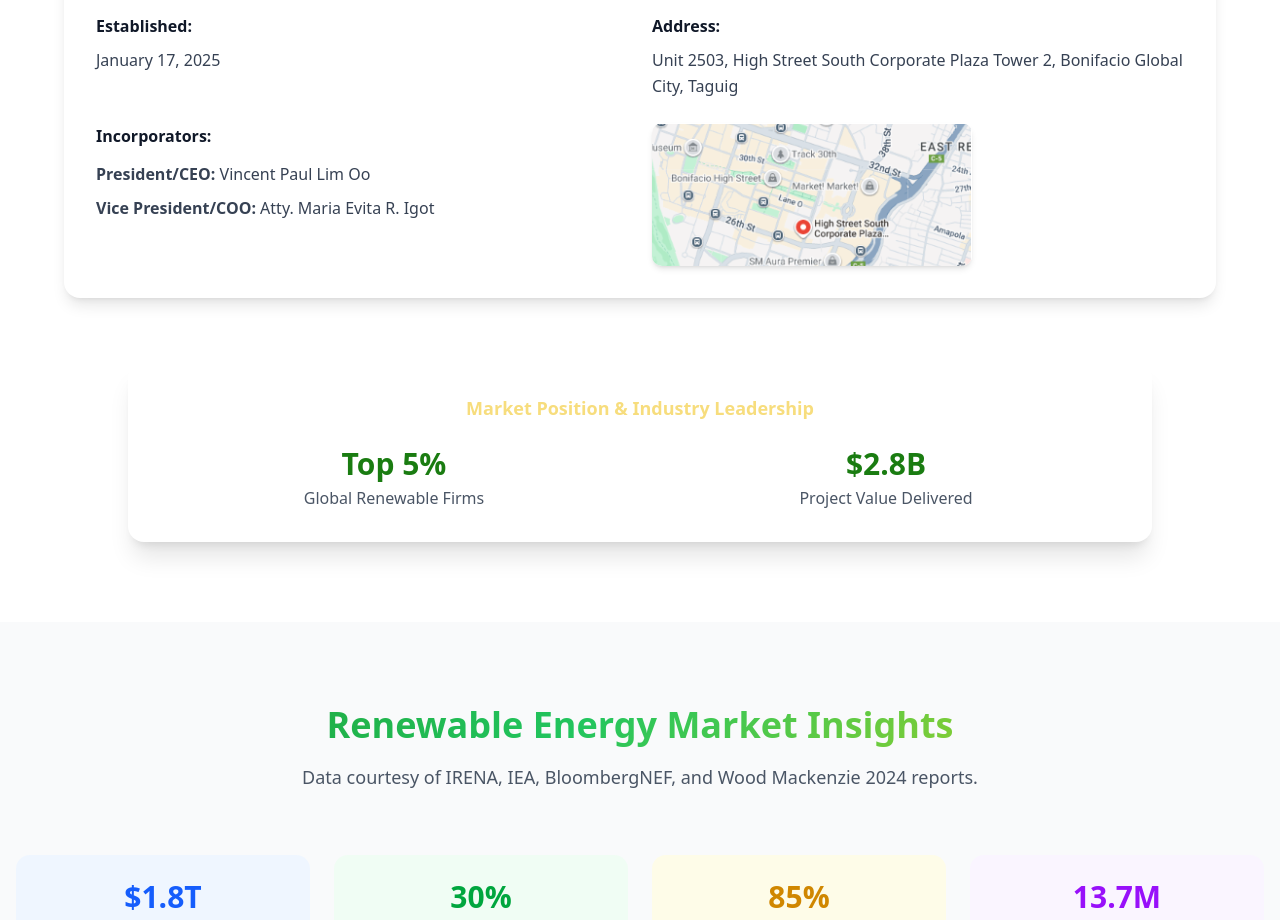
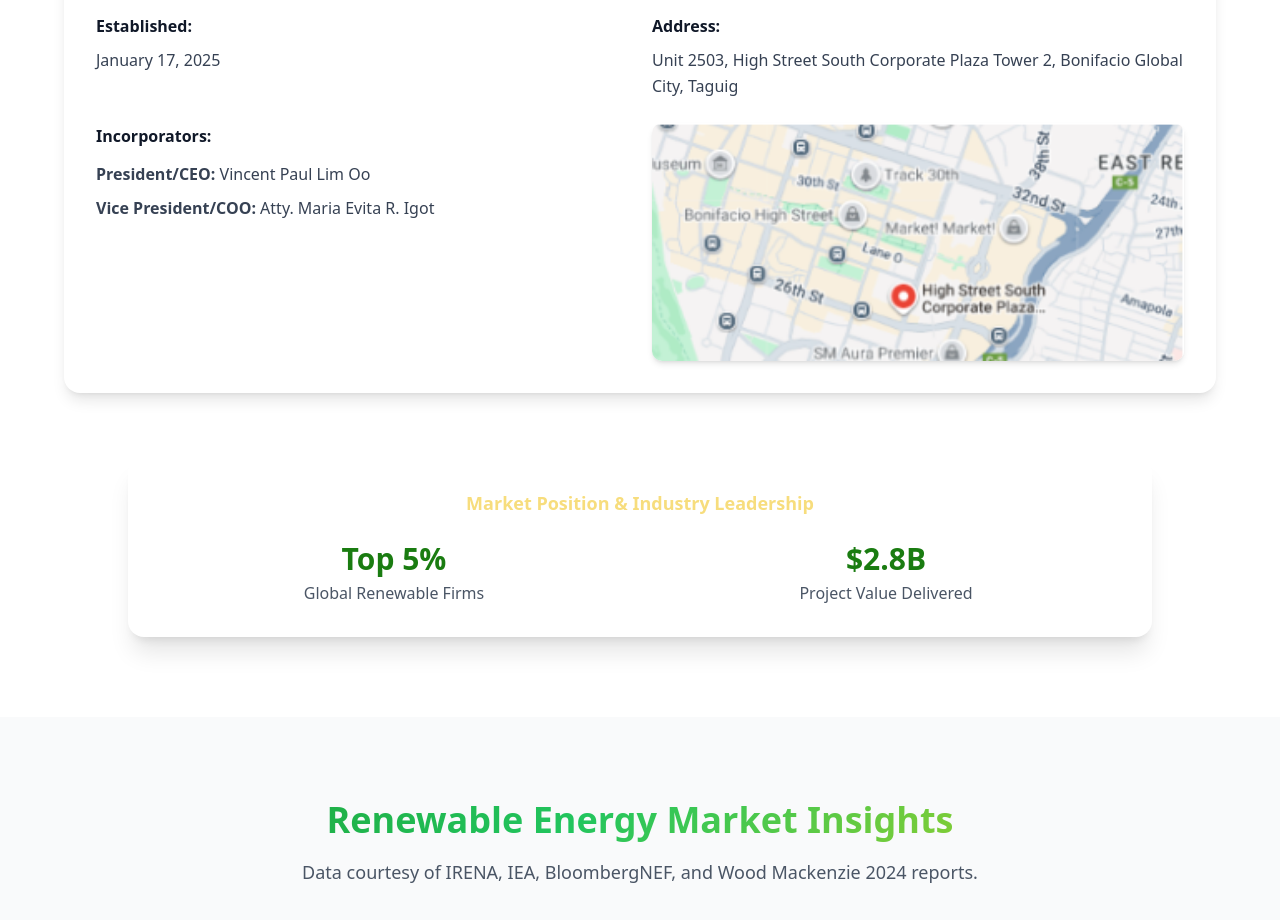
Before and after one commit to qaez0/Volthub, a Next.js app: page /about in a window 1280 px wide. Shown: the part 3300-4220 px from the top of the page. Built offline with nearby package versions, Linux system fonts and the light colour scheme.

Commit message:
UPDATE: Remove unused imports and functions, used next next/image and &apos; to fix build error

```diff
--- a/src/app/about/page.tsx
+++ b/src/app/about/page.tsx
@@ -1,5 +1,6 @@
 import LayoutContainer from "@/components/layout/LayoutContainer";
 import SectionHeading from "@/components/marketing/SectionHeading";
+import Image from "next/image";
 import {
   RiLightbulbLine,
   RiShieldCheckLine,
@@ -7,7 +8,7 @@ import {
   RiRocketLine,
   RiCarLine,
   RiCpuLine,
-  RiMedalLine,
+  //RiMedalLine,
   RiHandHeartLine,
 } from "react-icons/ri";
 
@@ -135,7 +136,7 @@ const timeline = [
   },
 ];
 
-const certifications = ["ISO 9001", "ISO 14001", "IEC 61215", "UL Listed"];
+// const certifications = ["ISO 9001", "ISO 14001", "IEC 61215", "UL Listed"];
 const partnerships = [
   { name: "Tesla Energy", detail: "Battery Technology" },
   { name: "Microsoft Azure", detail: "Cloud & AI" },
@@ -263,7 +264,7 @@ export default function About() {
 
             <div className="space-y-6 text-gray-700 leading-relaxed">
               <p>
-                The idea for Volthub was born out of the founders' shared vision to address two urgent global needs: the growth of electric mobility and the demand for renewable energy. Inspired by rapid EV adoption and the environmental cost of fossil fuels, the team began designing solutions that merge solar power with charging infrastructure.
+                The idea for Volthub was born out of the founders&apos; shared vision to address two urgent global needs: the growth of electric mobility and the demand for renewable energy. Inspired by rapid EV adoption and the environmental cost of fossil fuels, the team began designing solutions that merge solar power with charging infrastructure.
               </p>
 
               <div className="space-y-4">
@@ -350,11 +351,12 @@ export default function About() {
                     </div>
                   </div>
                   <div>
-                    <img
+                    <Image
                       src="/volthub_map.png"
                       alt="Volthub Location Map"
+                      width={800}
+                      height={600}
                       className="max-w-full h-auto rounded-lg shadow-md"
-                      style={{ width: 'auto', height: 'auto' }}
                     />
                   </div>
                 </div>
```
